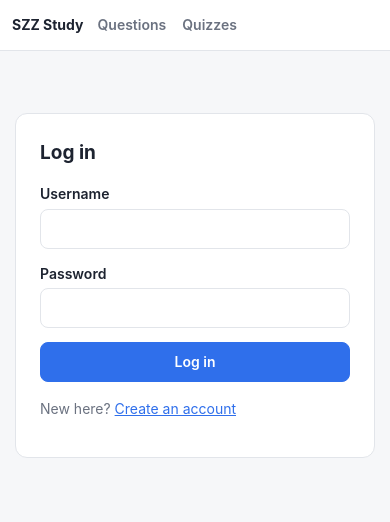
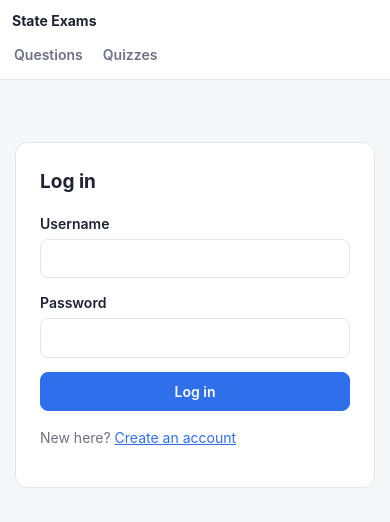
Before and after one commit to YannickGibson/ctu-state-exam, a React (Vite) app in the folder client/: page /login in a window 390 px wide. Shown: the top 522 px of the page. Built offline with nearby package versions, Linux system fonts and the light colour scheme; no server answers.

Commit message:
Rename header to State Exams and keep mobile nav tabs on a single horizontal strip even when the Leaderboard tab is visible.

```diff
--- a/client/src/App.jsx
+++ b/client/src/App.jsx
@@ -20,7 +20,7 @@ function Header() {
 
   return (
     <header className="app-header">
-      <span className="app-title">SZZ Study</span>
+      <span className="app-title">State Exams</span>
       <nav>
         <NavLink to="/questions">Questions</NavLink>
         <NavLink to="/quizzes">Quizzes</NavLink>
--- a/client/src/styles.css
+++ b/client/src/styles.css
@@ -341,10 +341,20 @@ button.ghost:hover:not(:disabled) { background: #eef3fe; }
   .app-main { padding: 14px 12px; }
   .app-header {
     padding: 10px 12px;
-    gap: 12px;
+    gap: 8px 12px;
     flex-wrap: wrap;
   }
-  .app-header nav { gap: 12px; }
+  .app-header nav {
+    order: 3;
+    flex-basis: 100%;
+    gap: 16px;
+    flex-wrap: nowrap;
+    overflow-x: auto;
+    white-space: nowrap;
+  }
+  .app-header nav a { flex: 0 0 auto; }
+  .header-spacer { flex: 1; }
+  .header-user { margin-left: auto; }
   h1 { font-size: 19px; }
 
   .toolbar { gap: 8px; }
```
